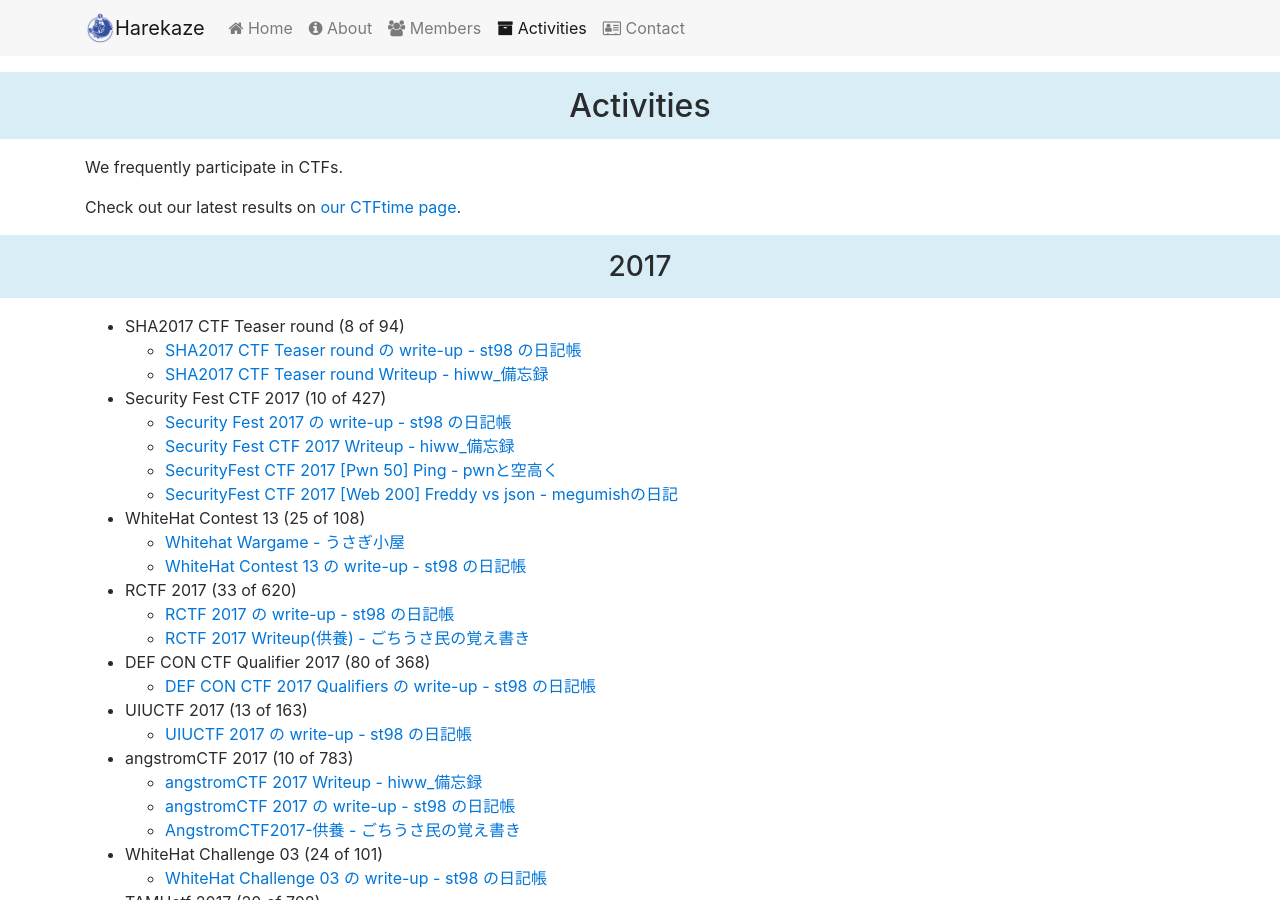
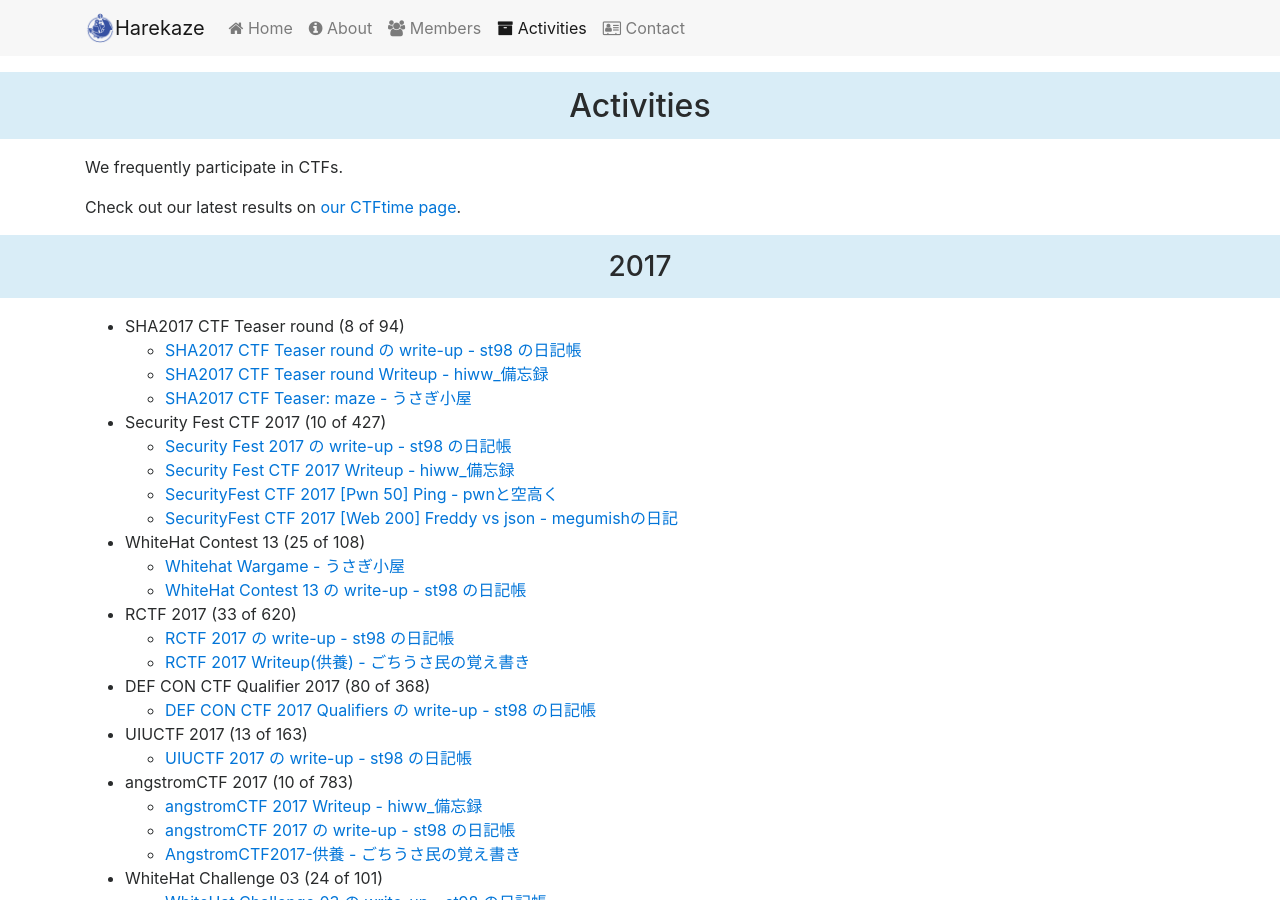
Before and after one commit to TeamHarekaze/TeamHarekaze.github.io, a Jekyll site: the page built from activities.html, in a window 1280 px wide and 900 px high. Built offline with Jekyll 4.4.1, drawn with Linux system fonts in a browser that asks for light colours; nearby versions of some CDN libraries.

Commit message:
One Writeup added.

```diff
--- a/_data/activities.yml
+++ b/_data/activities.yml
@@ -8,6 +8,8 @@
           url: "https://st98.github.io/diary/posts/2017-06-12-sha2017-2017-ctf-teaser-round.html"
         - title: "SHA2017 CTF Teaser round Writeup - hiww_備忘録"
           url: "http://hiww.hatenablog.com/entry/2017/06/12/SHA2017_CTF_Teaser_round_Writeup"
+        - title: "SHA2017 CTF Teaser: maze - うさぎ小屋"
+          url: "https://kimiyuki.net/blog/2017/06/11/sha2017-ctf-teaser-maze/"
     - name: "Security Fest CTF 2017"
       rank: 10
       participants: 427
```
